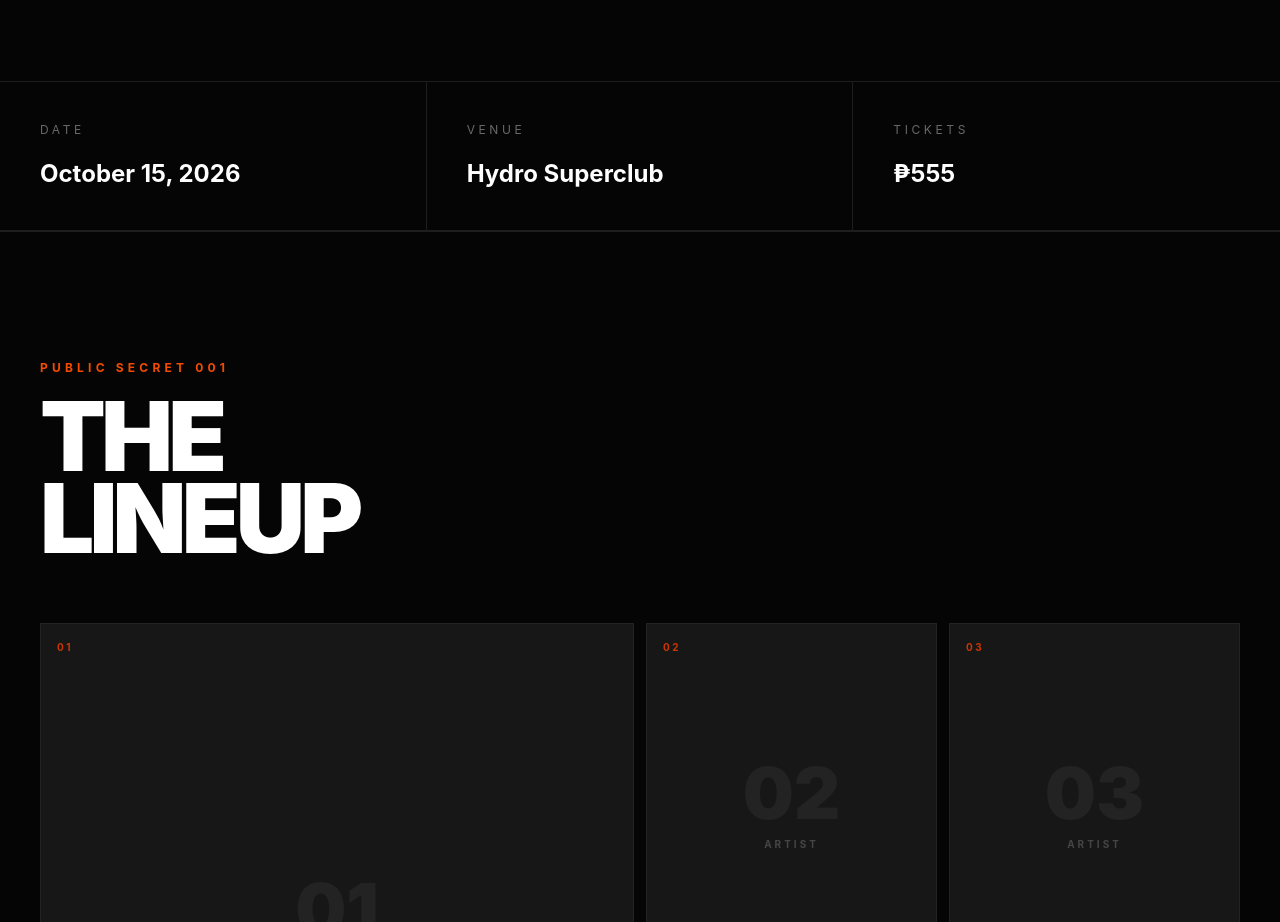
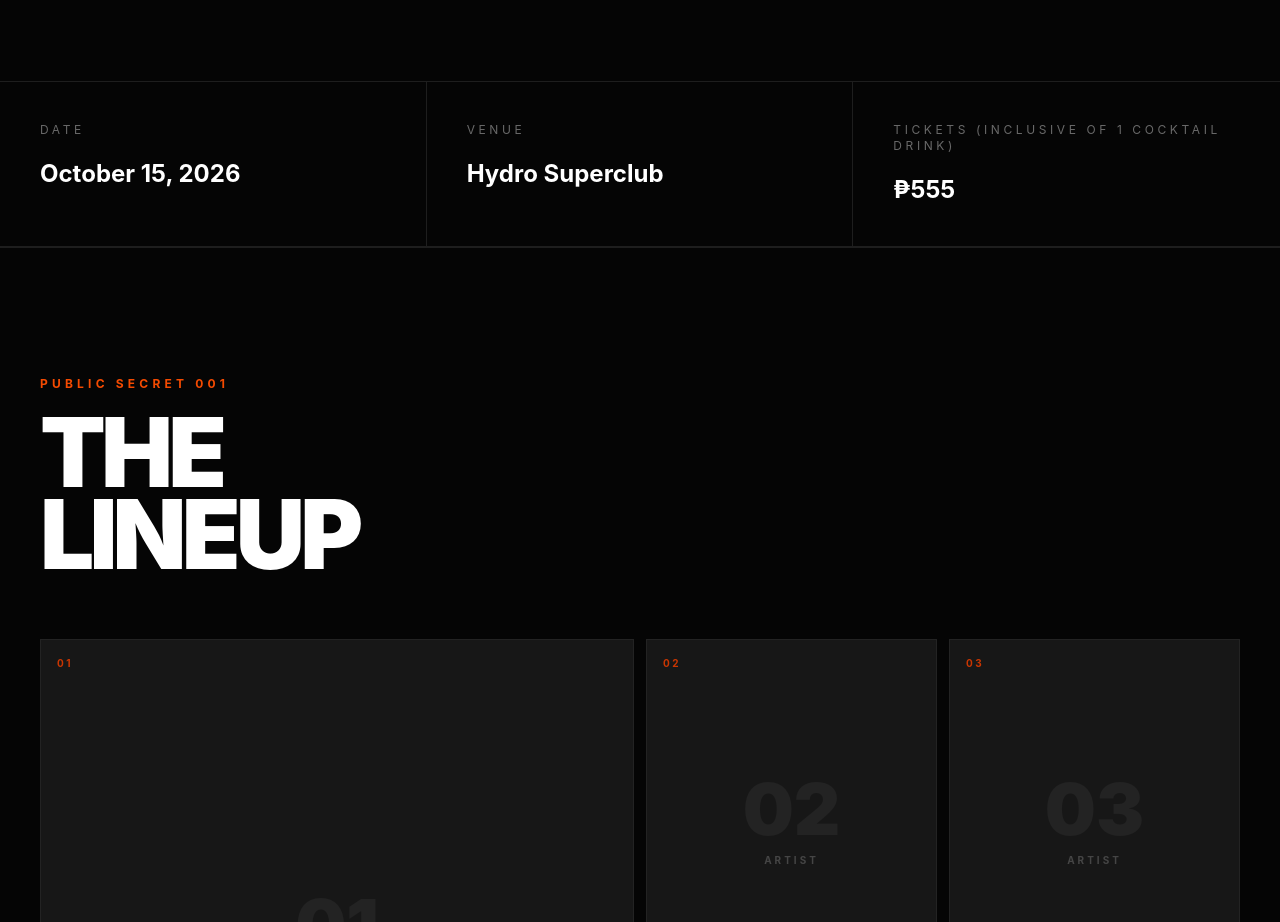
Before and after one commit to kylejohn-project/public-secret, a React (Vite) app: page / in a window 1280 px wide. Shown: the part 1160-2082 px from the top of the page. Built offline with nearby package versions, Linux system fonts and the light colour scheme.

Commit message:
change text

```diff
--- a/src/pages/BuyTickets.jsx
+++ b/src/pages/BuyTickets.jsx
@@ -171,7 +171,7 @@ export default function BuyTickets() {
                       </p>
 
                       <p className="mt-2 text-sm text-white/40">
-                        Entry to Public Secret 001
+                        Inclusive of 1 cocktail drink per ticket
                       </p>
                     </div>
 
--- a/src/pages/Home.jsx
+++ b/src/pages/Home.jsx
@@ -147,7 +147,7 @@ export default function Home() {
 
           <div className="p-8 md:p-10">
             <p className="text-xs uppercase tracking-[0.3em] text-white/40">
-              Tickets
+              Tickets (Inclusive of 1 cocktail drink)
             </p>
 
             <p className="mt-5 text-2xl font-bold">
```
